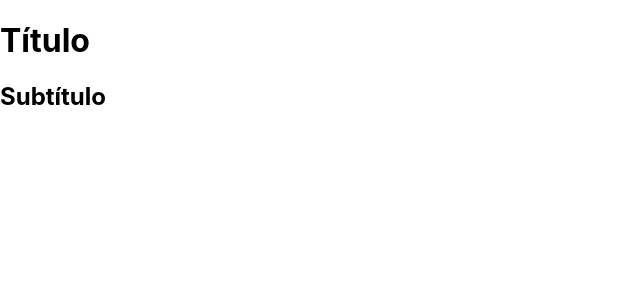
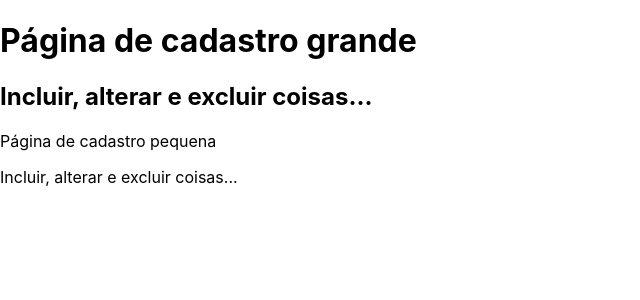
Before and after one commit to diegowinter/curso-next.js-react, a Next.js app in the folder exercicios/: page /basicos/usandoTitulo in a window 1280 px wide. Shown: the top 300 px of the page, without its empty margins (0-640 px from the left). Built offline with nearby package versions, Linux system fonts and the light colour scheme.

Commit message:
propriedade componente

```diff
--- a/exercicios/components/Titulo.jsx
+++ b/exercicios/components/Titulo.jsx
@@ -1,8 +1,25 @@
-export default function Titulo() {
-    return (
-        <>
-            <h1>Título</h1>
-            <h2>Subtítulo</h2>
-        </>
-    )
+export default function Titulo(props) {
+  // if (props.pequeno) {
+  //   return (
+  //     <>
+  //       <p>{props.principal}</p>
+  //       <p>{props.secundario}</p>
+  //     </>
+  //   )
+  // } else {
+  //   return (
+  //     <>
+  //       <h1>{props.principal}</h1>
+  //       <h2>{props.secundario}</h2>
+  //     </>
+  //   )
+  // }
+
+  return props.pequeno ? (<>
+    <p>{props.principal}</p>
+    <p>{props.secundario}</p>
+  </>) : (<>
+    <h1>{props.principal}</h1>
+    <h2>{props.secundario}</h2>
+  </>)
 }
--- a/exercicios/pages/basicos/usandoTitulo.jsx
+++ b/exercicios/pages/basicos/usandoTitulo.jsx
@@ -1,9 +1,17 @@
 import Titulo from "../../components/Titulo"
 
 export default function usandoTitulo() {
-    return (
-        <div>
-            <Titulo />
-        </div>
-    )
+  return (
+    <div>
+      <Titulo
+        principal='Página de cadastro grande'
+        secundario='Incluir, alterar e excluir coisas...'
+      />
+      <Titulo
+        principal='Página de cadastro pequena'
+        secundario='Incluir, alterar e excluir coisas...'
+        pequeno={true} // ou só o nome pequeno, pois a existencia do parâmetro já é true
+      />
+    </div>
+  )
 }
```
